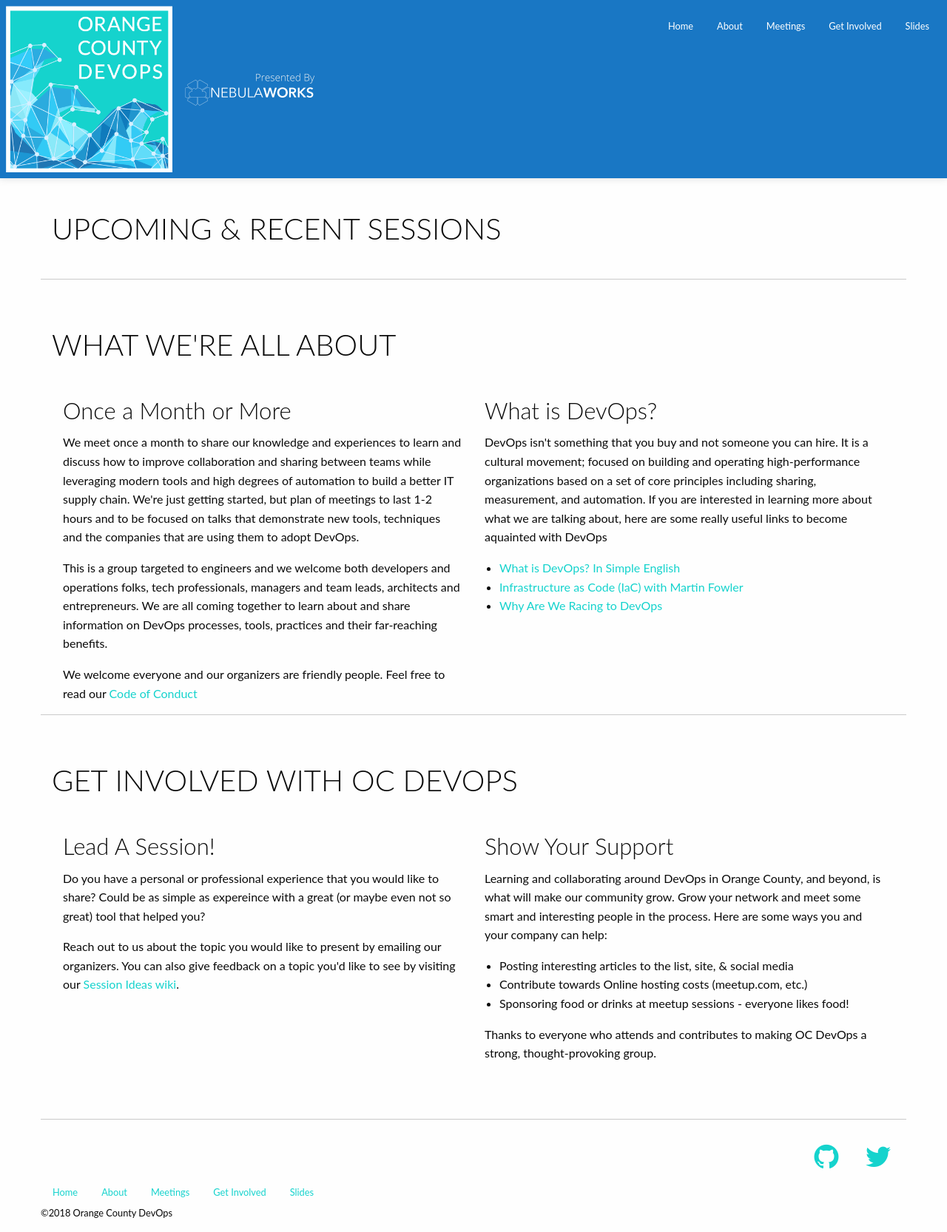
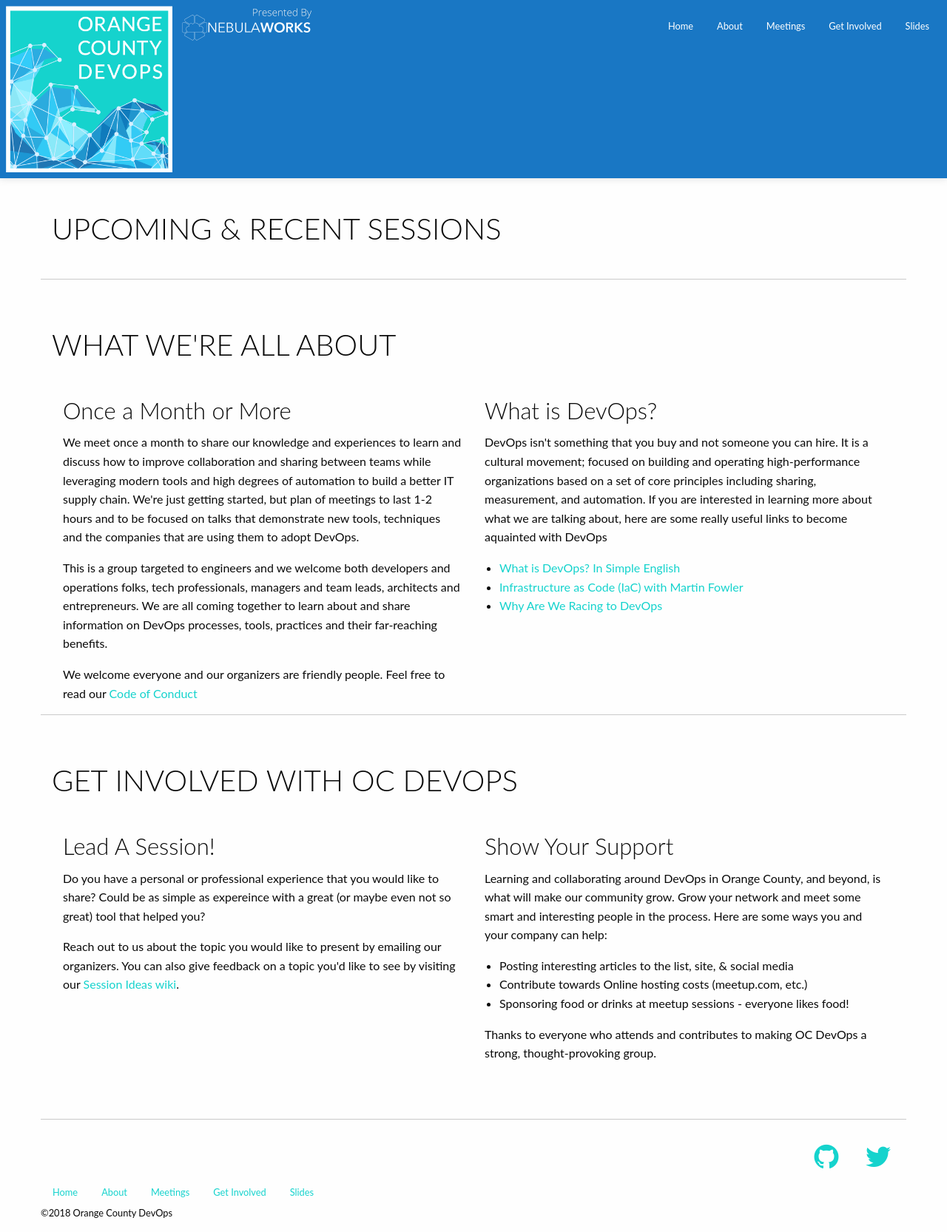
Before and after one commit to oc-devops/oc-devops.github.io, a Jekyll site: the page built from index.html, in a window 1280 px wide. Shown: the whole page at 74% size. Built offline with Jekyll 4.4.1, drawn with Linux system fonts in a browser that asks for light colours; nearby versions of some CDN libraries.

Commit message:
updated with presented by Nebulaworks

```diff
--- a/_layouts/default.html
+++ b/_layouts/default.html
@@ -54,7 +54,7 @@
                   <img class="ocdevops-logo" itemprop="image" src="img/ocdevops-logo.png" alt="Orange County DevOps Logo" style="height:225px">
               </a>
 	      <a href="https://www.nebulaworks.com">
-		  <img class="nebulaworks-logo" itemprop="image" src="img/nebulaworks-presentedlogo.png" alt="Presented by Nebulaworks" style="height:50px">
+		  <img class="nebulaworks-logo pull-right" itemprop="image" src="img/nebulaworks-presentedlogo.png" alt="Presented by Nebulaworks" style="height:50px">
 	      </a>
             </div>
             <div class="title-bar-right mts">
```
